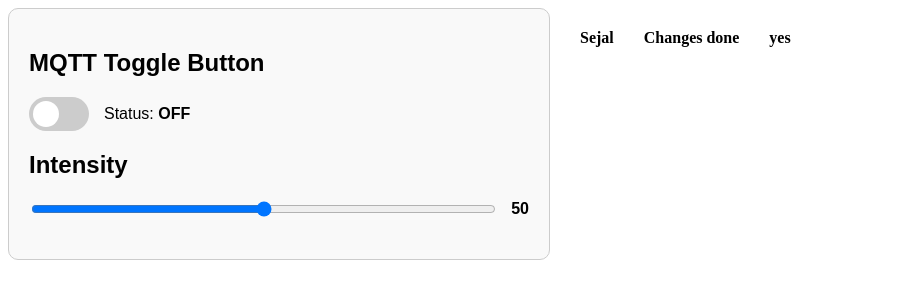
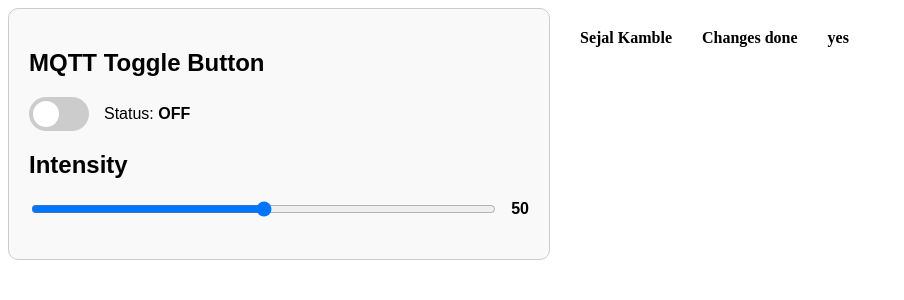
Before and after one commit to KambleSudhirSejal/CI_CD-Pipeline-Learning, a Flask app: page / in a window 1280 px wide. Shown: the top 300 px of the page, without its empty margins (0-904 px from the left). Run offline with Flask 3, Linux system fonts and the light colour scheme; data comes from the database, SQL or seed files in the repository.

Commit message:
Anjali_commit

```diff
--- a/templates/index.html
+++ b/templates/index.html
@@ -27,7 +27,7 @@
                         <span id="IntensityValue">50</span>
                 </div>
             </div>
-            <h4>Sejal </h4>
+            <h4>Sejal Kamble</h4>
             <h4>Changes done</h4>
             <h4>yes </h4>
             <h4>sure please yes  oh oh  ohh like this do this hi  in urgent basis do it fast dd  okay okay yes sure give  !!</h4>
```
